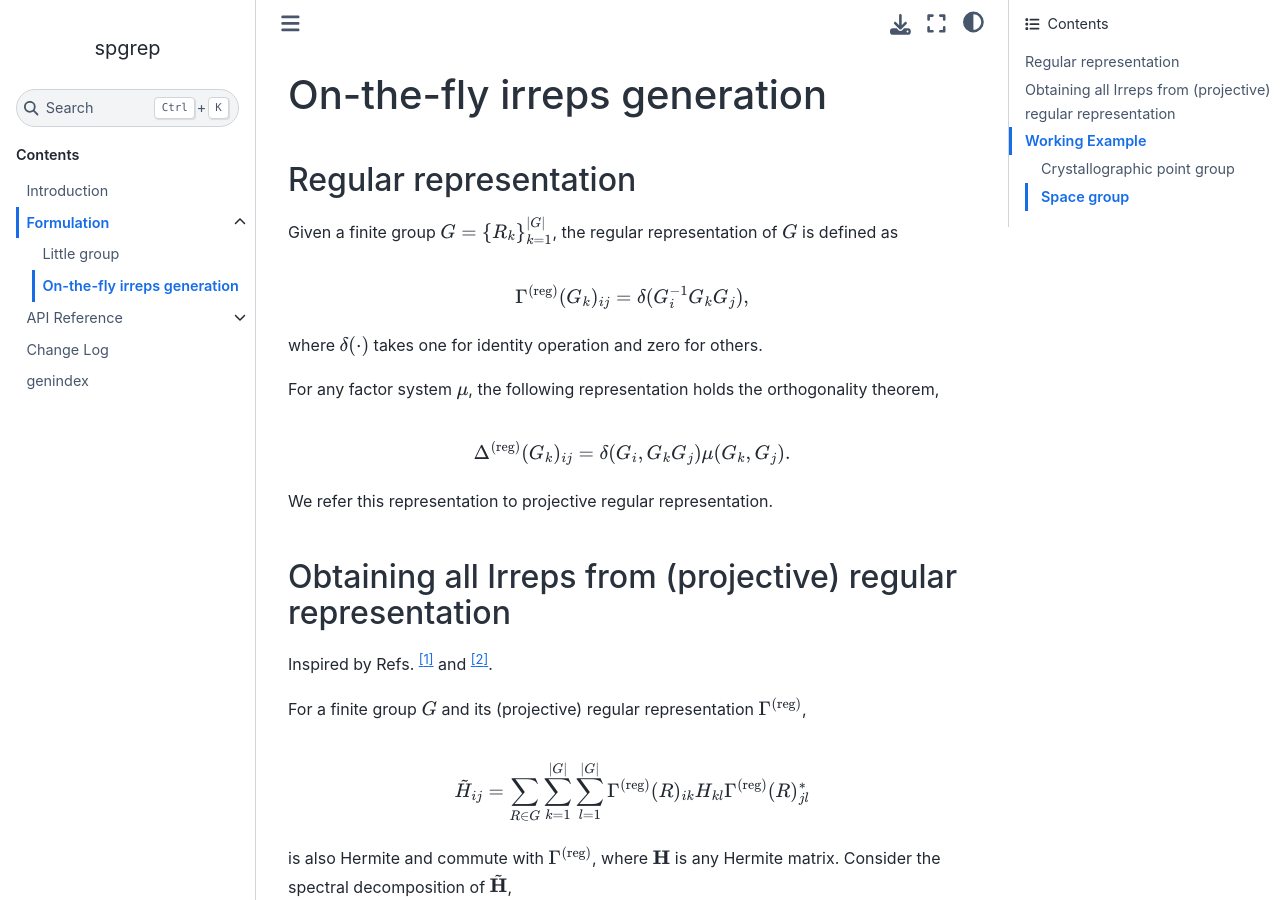
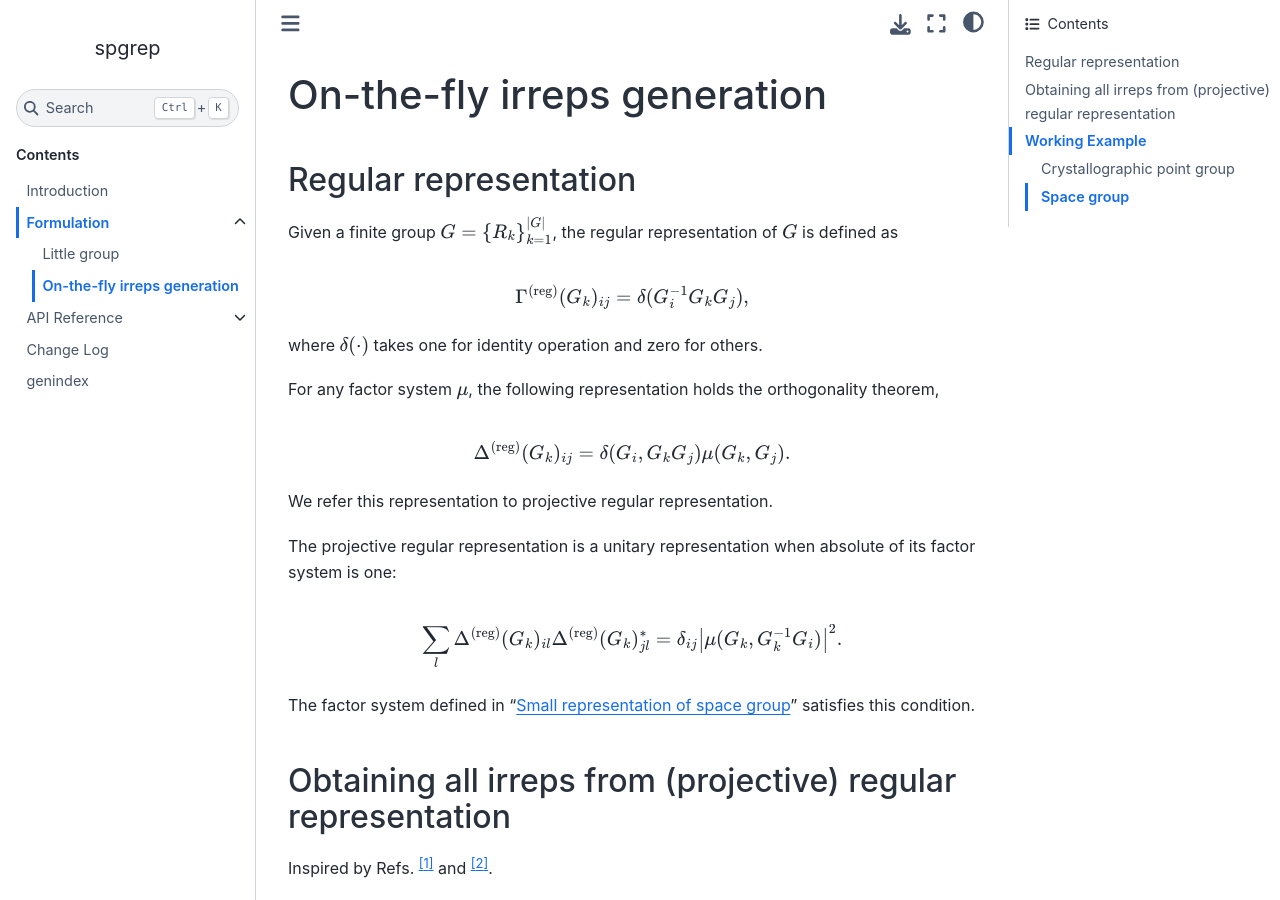
Before and after one commit to spglib/spgrep, a Sphinx documentation site: the page built from docs/irreps_generation.md, in a window 1280 px wide and 900 px high. Built offline with Sphinx 7.4.7 and the Sphinx Book theme 1.1.4, drawn with Linux system fonts in a browser that asks for light colours.

Commit message:
Check if obtained irreps are unitary

````diff
--- a/docs/irreps_generation.md
+++ b/docs/irreps_generation.md
@@ -16,7 +16,14 @@ For any factor system {math}`\mu`, the following representation holds the orthog
 ```
 We refer this representation to projective regular representation.
 
-## Obtaining all Irreps from (projective) regular representation
+The projective regular representation is a unitary representation when absolute of its factor system is one:
+```{math}
+  \sum_{l} \Delta^{(\mathrm{reg})}(G_{k})_{il} \Delta^{(\mathrm{reg})}(G_{k})_{jl}^{\ast}
+  = \delta_{ij} \left| \mu(G_{k}, G_{k}^{-1}G_{i}) \right|^{2}.
+```
+The factor system defined in "[](little_group.md)" satisfies this condition.
+
+## Obtaining all irreps from (projective) regular representation
 
 Inspired by Refs. [^Net73] and [^TVdV17].
 
````
Also changed, not shown: 2 other files.
